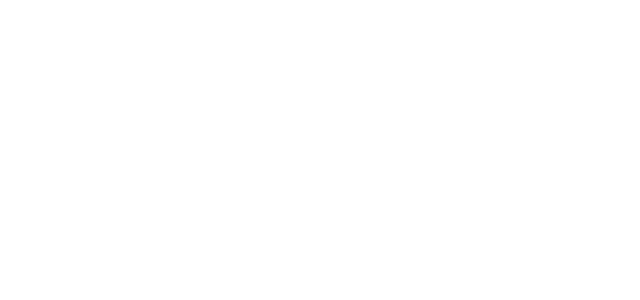
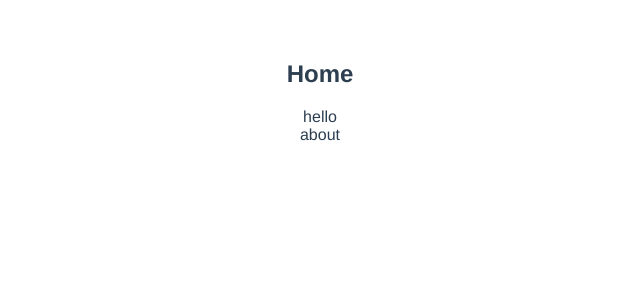
Before and after one commit to SinYongJu/vue-til, a Vue app in the folder vue-cli/: page / in a window 1280 px wide. Shown: the top 300 px of the page, without its empty margins (320-960 px from the left). Built offline with nearby package versions, Linux system fonts and the light colour scheme.

Commit message:
1. add UserInfo component 2. update router structure 3. update components

```diff
--- a/vue-cli/src/components/HelloWorld.vue
+++ b/vue-cli/src/components/HelloWorld.vue
@@ -7,6 +7,8 @@
       <a href="https://cli.vuejs.org" target="_blank" rel="noopener">vue-cli documentation</a>.
     </p>
     <h3>Installed CLI Plugins</h3>
+    <router-link to="/" tag="div">home</router-link>
+    <router-link to="/about" tag="div">about</router-link>
   </div>
 </template>
 
--- a/vue-cli/src/core/router.js
+++ b/vue-cli/src/core/router.js
@@ -8,7 +8,7 @@
 const router = new VueRouter({
   mode: 'history',
   routes: [
-    { path: '/home', name: 'home', component: Home },
+    { path: '/', name: 'home', component: Home },
     { path: '/about', name: 'about', component: About },
     { path: '/hello', name: 'hello', component: HelloWorld }
   ]
--- a/vue-cli/src/pages/About.vue
+++ b/vue-cli/src/pages/About.vue
@@ -2,8 +2,8 @@
   <div class="About">
       <h2>About</h2>
       {{ msg }}
-      <router-link to="/home" tag="div">home</router-link>
-      <router-link to="/about" tag="div">about</router-link>
+      <router-link to="/" tag="div">home</router-link>
+      <router-link to="/hello" tag="div">hello</router-link>
   </div>
 </template>
 
--- a/vue-cli/src/pages/Home.vue
+++ b/vue-cli/src/pages/Home.vue
@@ -2,7 +2,7 @@
   <div class="Home">
       <h2>Home</h2>
       {{ msg }}
-      <router-link to="/home" tag="div">home</router-link>
+      <router-link to="/hello" tag="div">hello</router-link>
       <router-link to="/about" tag="div">about</router-link>
   </div>
 </template>
```
Also changed, not shown: vue-cli/src/components/UserInfo.vue (added, +23 -0 lines).
